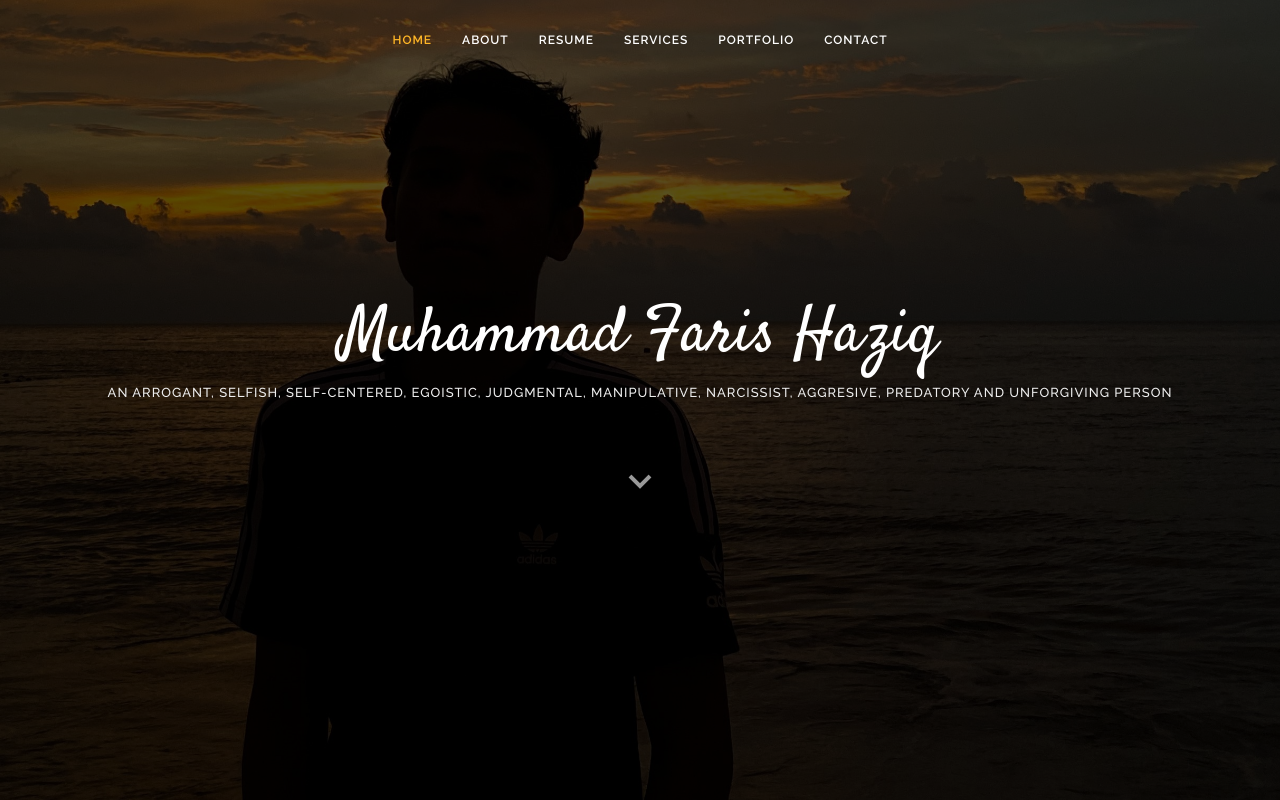
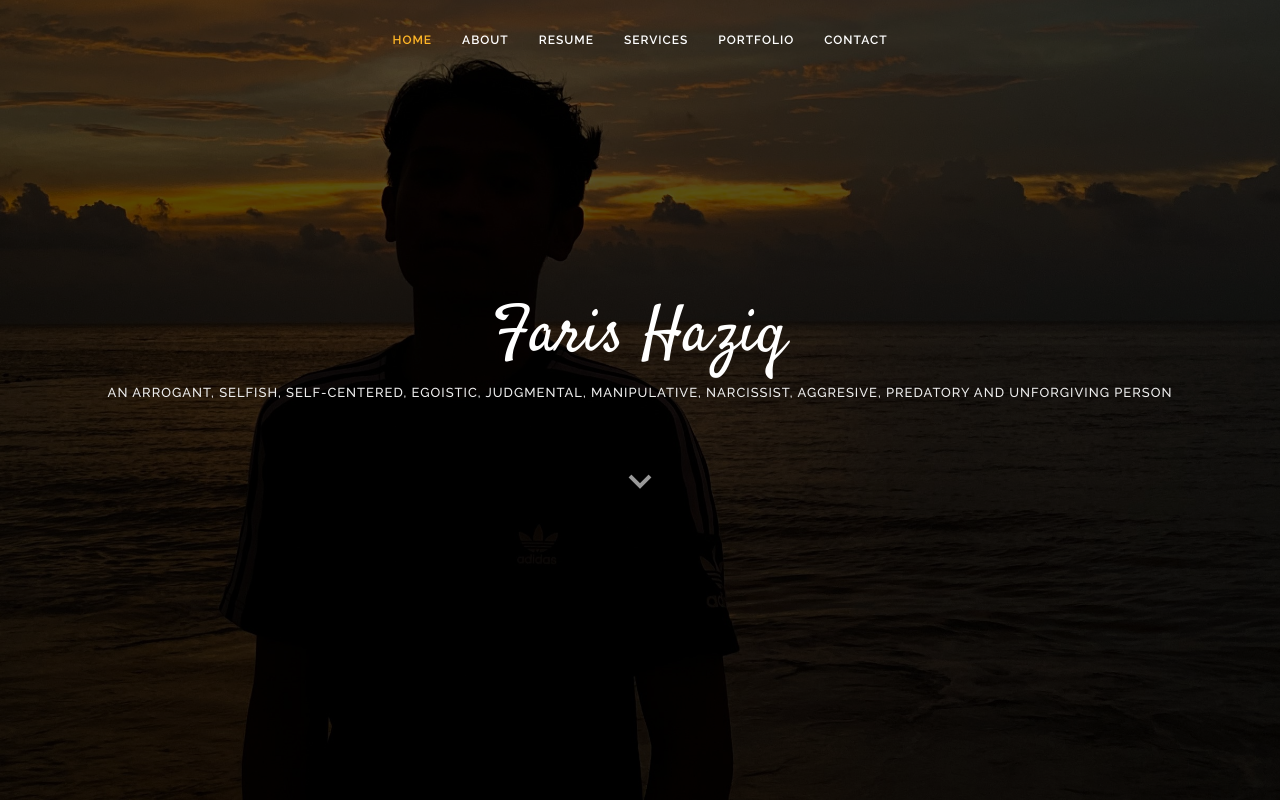
Before and after one commit to farishzq/cv, a plain HTML site: page index.html in a window 1280 px wide. Shown: the top 800 px of the page. Drawn offline with nearby package versions, Linux system fonts and the light colour scheme; files whose address does not match are found by name.

Commit message:
Add files via upload

```diff
--- a/index.html
+++ b/index.html
@@ -73,7 +73,7 @@
   <!-- ======= Hero Section ======= -->
   <section id="hero">
     <div class="hero-container">
-      <h1>Muhammad Faris Haziq</h1>
+      <h1> Faris Haziq</h1>
       <h2>An arrogant, selfish, self-centered, egoistic, judgmental, manipulative, narcissist, aggresive, predatory and unforgiving person</h2>
       <a href="#about" class="btn-scroll scrollto" title="Scroll Down"><i class="bx bx-chevron-down"></i></a>
     </div>
```
